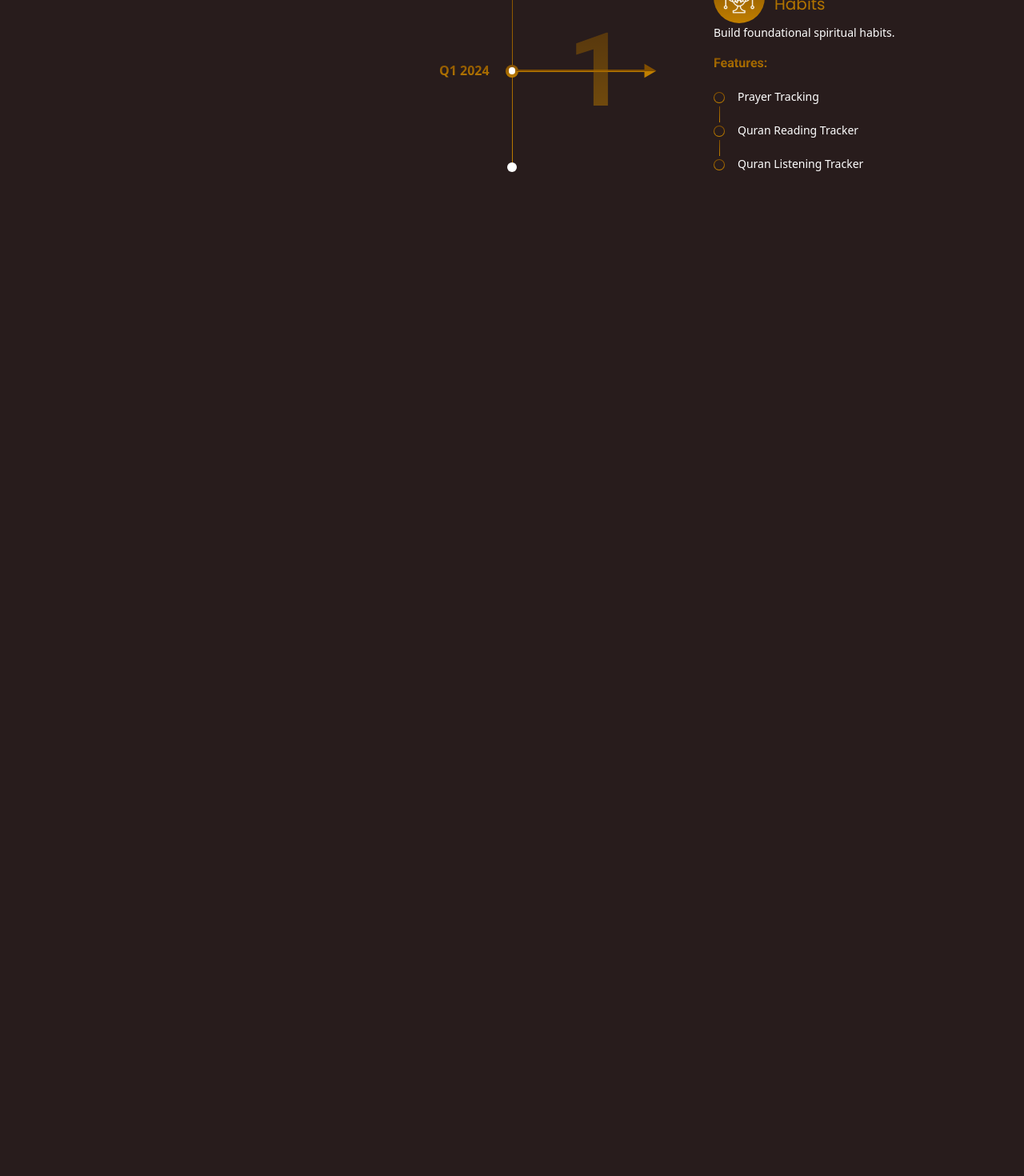
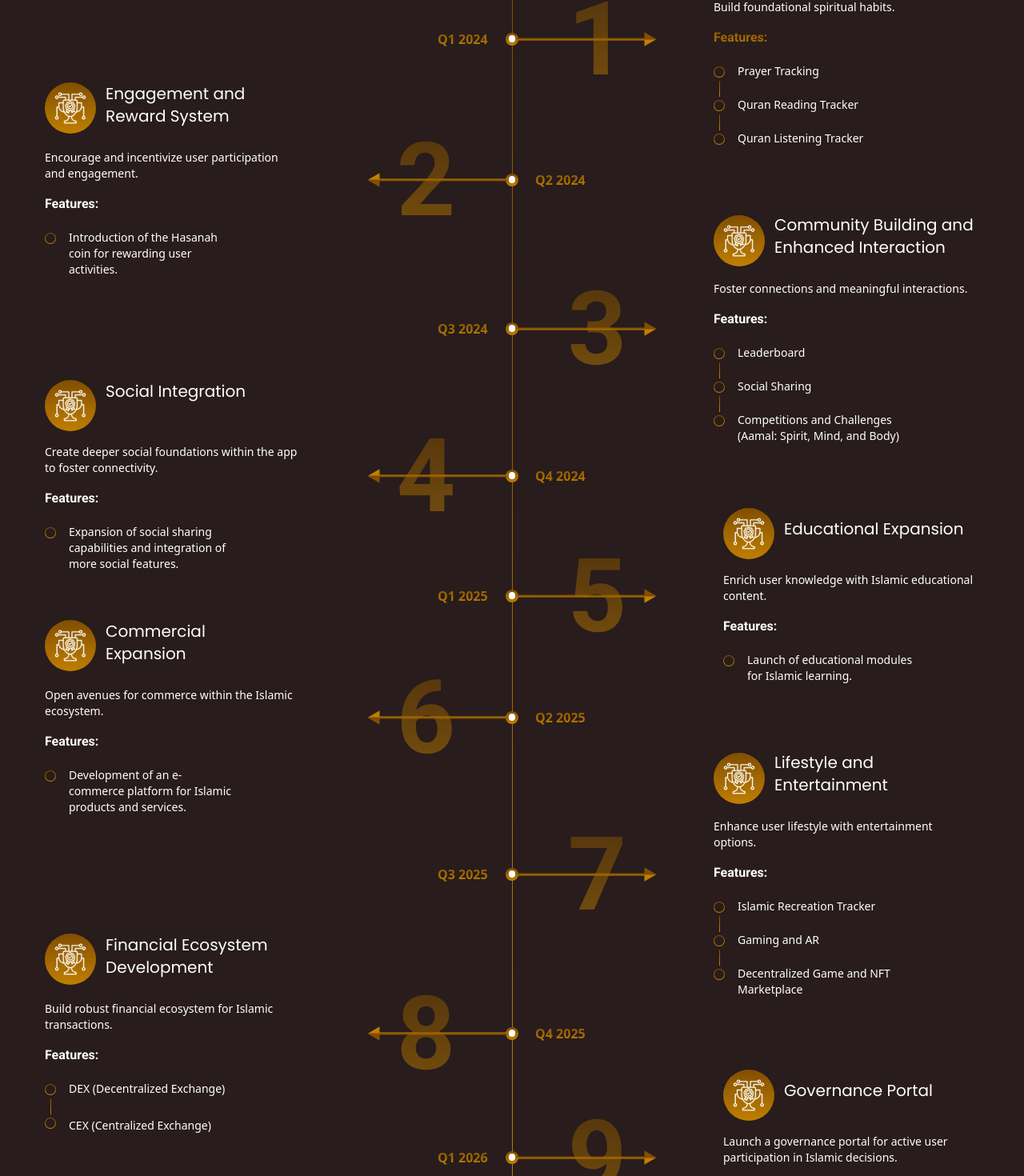
Before and after one commit to aleeza23/hasana_xcad, a React (Vite) app: page / in a window 1280 px wide. Shown: the part 3500-4970 px from the top of the page at 80% size. Before the commit the page ends 3811 px from the top, so only its background shows below. Built offline with nearby package versions, Linux system fonts and the light colour scheme.

Commit message:
first commit

```diff
--- a/src/App.jsx
+++ b/src/App.jsx
@@ -1,6 +1,7 @@
 import { SectionHeading } from "./components/SectionHeading";
 import { AdditionalFeatures } from "./sections/AdditionalFeatures";
 import { CoreFeatures } from "./sections/CoreFeatures";
+import { Footer } from "./sections/Footer";
 import { Header } from "./sections/Header";
 import { Hero } from "./sections/Hero";
 import { Roadmap } from "./sections/Roadmap";
@@ -15,6 +16,7 @@ export default function App() {
       <CoreFeatures />
       <AdditionalFeatures />
       <Roadmap />
+      {/* <Footer /> */}
 
     </>
   )
--- a/src/components/LeftTimelineItem.jsx
+++ b/src/components/LeftTimelineItem.jsx
@@ -4,15 +4,15 @@ export const LeftTimelineItem = ({ item, className }) => {
   const { number, title, objective, features, icon, quarter } = item;
 
   return (
-    <div className={`flex items-center justify-between ${className}`}>
+    <div className={`lg:flex pt-12 lg:pt-0 items-center relative justify-between ${className}`}>
       {/* Dot */}
-      <div className="absolute left-1/2 -translate-x-1/2 w-4 h-4 p-[0.22rem] bg-gradient-to-b from-[#814E00] to-[#C07F00] rounded-full">
+      <div className="absolute left-1/4 -translate-x-1/2 lg:left-1/2 lg:-translate-x-1/2 w-4 h-4 p-[0.22rem] bg-gradient-to-b from-[#814E00] to-[#C07F00] rounded-full">
         <div className="bg-white w-full h-full rounded-full"></div>
       </div>
 
       {/* Arrow and Number */}
-      <div className="absolute left-[42%] -translate-x-1/2">
-        <svg width="175" height="18" viewBox="0 0 175 18" fill="none" xmlns="http://www.w3.org/2000/svg">
+      <div className="absolute left-[12%] top-[5%] lg:top-1/2 lg:-translate-y-1/2 lg:left-[42%] -translate-x-1/2">
+        <svg className='size-20 lg:size-[175px]' width="175" height="18" viewBox="0 0 175 18" fill="none" xmlns="http://www.w3.org/2000/svg">
           <path
             d="M0 9.00002L15 17.6603L15 0.339761L0 9.00002ZM175 7.5L13.5 7.50002L13.5 10.5L175 10.5L175 7.5Z"
             fill="url(#paint0_linear_127_10675)"
@@ -34,19 +34,19 @@ export const LeftTimelineItem = ({ item, className }) => {
         <h1 className="gradient-text font-roboto font-extrabold opacity-50 text-6xl lg:text-9xl absolute left-[42%] top-1/2 -translate-y-1/2 -translate-x-1/2">
           {number}
         </h1>
-        <p className="absolute left-[170%] top-1/2 -translate-y-1/2 w-full -translate-x-1/2 gradient-text font-bold">
+        <p className="absolute left-[190%] lg:left-[170%] top-1/2 -translate-y-1/2 w-full -translate-x-1/2 gradient-text font-bold">
           {quarter}
         </p>
       </div>
 
       {/* Text */}
-      <div className="">
-        <div className="flex flex-col items-start">
-          <div className="flex items-start justify-center gap-3">
-            <div className="bg-gradient-to-b from-[#814E00] to-[#C07F00] p-2 lg:p-3 rounded-full">
+      <div className="lg:ms-auto pt-12 lg:pt-0 w-2/3 lg:w-full ms-auto">
+        <div className="flex flex-col items-start ">
+          <div className="flex items-start justify-center gap-3 mb-4">
+            <div className="bg-gradient-to-b from-[#814E00] to-[#C07F00] flex-shrink-0 p-2 lg:p-3 rounded-full">
               <img src={icon} alt="icon" className="size-5 lg:size-10" />
             </div>
-            <h1 className="font-poppins text-3xl lg:text-xl max-w-56 mb-3 leading-[1.20] font-extralight">
+            <h1 className="font-poppins text-md lg:text-xl max-w-56 mb-3 leading-[1.20] font-extralight">
               {title}
             </h1>
           </div>
--- a/src/components/RightTimelineItem.jsx
+++ b/src/components/RightTimelineItem.jsx
@@ -4,19 +4,20 @@ export const RightTimelineItem = ({ item, className }) => {
     const { number, title, objective, features, icon, quarter } = item;
 
     return (
-        <div className={` lg:flex pt-12 lg:pt-0 lg:gap-0 lg:flex-row lg:items-center justify-end ms-auto ${item.number !== 1 && className} `}>
+        <div className={` lg:flex relative pt-12 lg:pt-0 lg:gap-0 lg:flex-row lg:items-center justify-end ms-auto ${item.number !== 1 && className} `}>
             {/* Dot */}
             <div className="absolute left-1/4 -translate-x-1/2 lg:left-1/2 lg:-translate-x-1/2 w-4 h-4 p-[0.22rem] bg-gradient-to-b from-[#814E00] to-[#C07F00] rounded-full">
                 <div className="bg-white w-full h-full rounded-full"></div>
             </div>
-            <div className="absolute left-[48%] lg:left-[58%] -rotate-180 -translate-x-1/2">
+            <div className="absolute left-[38%] top-[5%] lg:left-[58%] lg:top-1/2 lg:-translate-y-1/2 -rotate-180 -translate-x-1/2">
                 <svg
                     width="175"
                     height="18"
                     viewBox="0 0 175 18"
                     fill="none"
                     xmlns="http://www.w3.org/2000/svg"
-                    className='size-36 lg:size-[175px]'
+                    className='size-20 lg:size-[175px]'
+
                 >
                     <path
                         d="M0 9.00002L15 17.6603L15 0.339761L0 9.00002ZM175 7.5L13.5 7.50002L13.5 10.5L175 10.5L175 7.5Z"
@@ -39,17 +40,17 @@ export const RightTimelineItem = ({ item, className }) => {
                 <h1 className="gradient-text rotate-180 font-roboto font-extrabold opacity-50 text-6xl lg:text-9xl absolute left-[42%] top-1/2 -translate-y-1/2  -translate-x-1/2">
                     {number}
                 </h1>
-                <p className="absolute right-[-5%] top-1/2 rotate-180 -translate-y-1/2 w-full translate-x-1/2 gradient-text font-bold">
+                <p className="absolute left-[60%] lg:left-[6%]  lg:right-[-5%] top-1/2 rotate-180 -translate-y-1/2 w-full translate-x-1/2 gradient-text font-bold">
                     {quarter}
                 </p>
             </div>
 
             {/* Text */}
             <div className="lg:ms-auto pt-12 lg:pt-0 w-2/3 lg:w-auto ms-auto">
-                <div className="flex flex-col items-start">
-                    <div className="flex items-center justify-center gap-3">
-                        <div className="bg-gradient-to-b from-[#814E00] to-[#C07F00] p-2 lg:p-3 rounded-full">
-                            <img src={icon} alt="icon" className=" size-5 lg:size-10" />
+                <div className="flex flex-col items-start ">
+                    <div className="flex items-start lg:items-center justify-center gap-3 mb-4">
+                        <div className="bg-gradient-to-b from-[#814E00] to-[#C07F00] flex-shrink-0 p-2 lg:p-3 rounded-full">
+                            <img src={icon} alt="icon" className=" size-5 lg:size-10 " />
                         </div>
                         <h1 className={`font-poppins text-md lg:text-xl max-w-64 mb-3 leading-[1.20] font-extralight ${item.number === 1 && 'gradient-text'}`}>
                             {title}
--- a/src/sections/Roadmap.jsx
+++ b/src/sections/Roadmap.jsx
@@ -17,19 +17,95 @@ export const Roadmap = () => {
       icon: iconOne,
       quarter: "Q1 2024",
     },
-
+    {
+      number: 2,
+      title: "Engagement and Reward System",
+      objective: "Encourage and incentivize user participation and engagement.",
+      features: ["Introduction of the Hasanah coin for rewarding user activities."],
+      icon: iconOne,
+      quarter: "Q2 2024",
+    },
+    {
+      number: 3,
+      title: "Community Building and Enhanced Interaction",
+      objective: "Foster connections and meaningful interactions.",
+      features: [
+        "Leaderboard",
+        "Social Sharing",
+        "Competitions and Challenges (Aamal: Spirit, Mind, and Body)",
+      ],
+      icon: iconOne,
+      quarter: "Q3 2024",
+    },
+    {
+      number: 4,
+      title: "Social Integration",
+      objective: "Create deeper social foundations within the app to foster connectivity.",
+      features: [
+        "Expansion of social sharing capabilities and integration of more social features.",
+      ],
+      icon: iconOne,
+      quarter: "Q4 2024",
+    },
+    {
+      number: 5,
+      title: "Educational Expansion",
+      objective: "Enrich user knowledge with Islamic educational content.",
+      features: ["Launch of educational modules for Islamic learning."],
+      icon: iconOne,
+      quarter: "Q1 2025",
+    },
+    {
+      number: 6,
+      title: "Commercial Expansion",
+      objective: "Open avenues for commerce within the Islamic ecosystem.",
+      features: [
+        "Development of an e-commerce platform for Islamic products and services.",
+      ],
+      icon: iconOne,
+      quarter: "Q2 2025",
+    },
+    {
+      number: 7,
+      title: "Lifestyle and Entertainment",
+      objective: "Enhance user lifestyle with entertainment options.",
+      features: [
+        "Islamic Recreation Tracker",
+        "Gaming and AR",
+        "Decentralized Game and NFT Marketplace",
+      ],
+      icon: iconOne,
+      quarter: "Q3 2025",
+    },
+    {
+      number: 8,
+      title: "Financial Ecosystem Development",
+      objective: "Build robust financial ecosystem for Islamic transactions.",
+      features: ["DEX (Decentralized Exchange)", "CEX (Centralized Exchange)"],
+      icon: iconOne,
+      quarter: "Q4 2025",
+    },
+    {
+      number: 9,
+      title: "Governance Portal",
+      objective:
+        "Launch a governance portal for active user participation in Islamic decisions.",
+      features: ["Governance portal functionality."],
+      icon: iconOne,
+      quarter: "Q1 2026",
+    },
   ];
 
 
   return (
-    <div className="py-12">
+    <div className="">
       <div className="container">
         <SectionHeading
           className="max-w-2xl mx-auto"
           heading={'Our Roadmap to Enriching Your Spiritual Journey'}
         />
         <SectionText
-          className="max-w-2xl mx-auto mt-8"
+          className="max-w-2xl mx-auto my-8"
           text={
             "Embark on Hasanat's ambitious journey to blend Islamic values with cutting-edge technology, enhancing both your spiritual and daily life across a comprehensive digital ecosystem."
           }
@@ -46,10 +122,10 @@ export const Roadmap = () => {
           {/* Timeline Items */}
           {timelineItems.map((item, index) =>
             index % 2 === 0 ? (
-              <RightTimelineItem className={'lg:-mt-16'} key={index} item={item} />
+              <RightTimelineItem className={'lg:-mt-20'} key={index} item={item} />
 
             ) : (
-              <LeftTimelineItem className={'lg:-mt-16'} key={index} item={item} />
+              <LeftTimelineItem className={'lg:-mt-20'} key={index} item={item} />
             )
           )}
 
```
Also changed, not shown: src/sections/Footer.jsx (+115 -4 lines).
